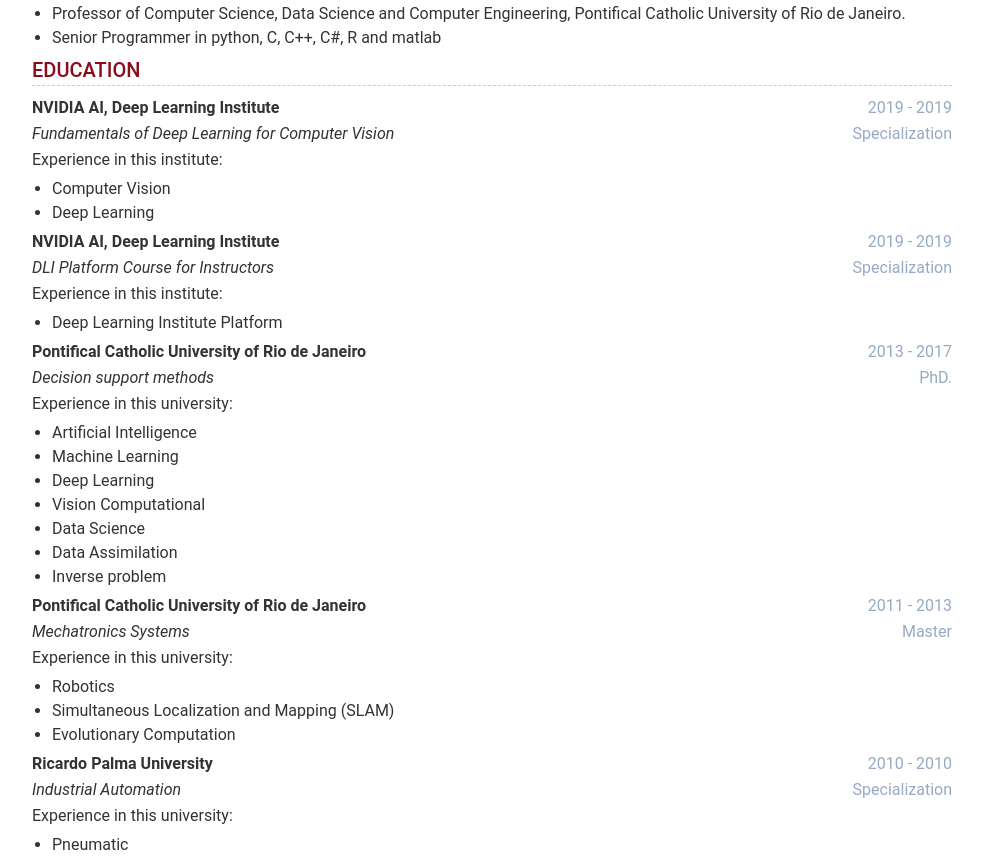
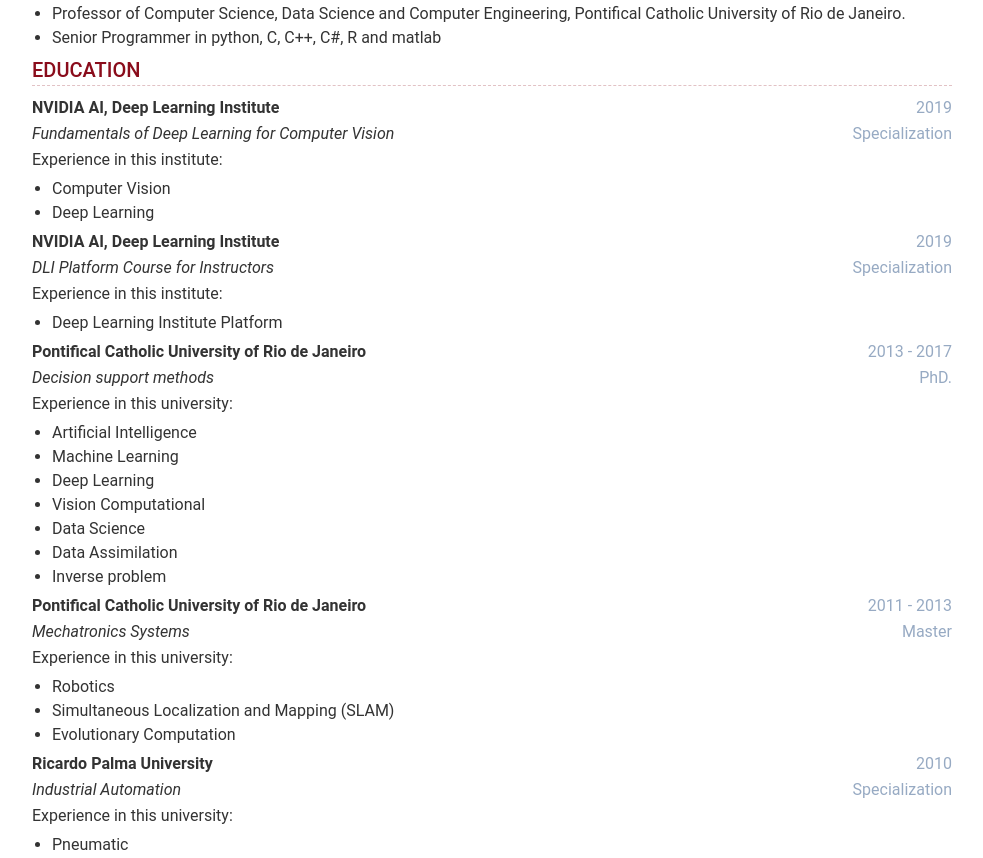
Before and after one commit to smitharauco/https-smitharauco.github.io-, a Jekyll site: the page built from index.html, in a window 1280 px wide and 1400 px high. Shown: the part 369-1227 px from the top of the window, without its empty margins (148-1131 px from the left). Built offline with Jekyll 4.4.1, drawn with Linux system fonts in a browser that asks for light colours; nearby versions of some CDN libraries.

Commit message:
Update data.yml

```diff
--- a/_data/data.yml
+++ b/_data/data.yml
@@ -58,7 +58,7 @@
   items:
 
     - university: NVIDIA AI, Deep Learning Institute
-      time: 2019 - 2019
+      time: 2019
       major: Fundamentals of Deep Learning for Computer Vision
       degree: Specialization
       details: |
@@ -67,7 +67,7 @@
         + Deep Learning
 
     - university: NVIDIA AI, Deep Learning Institute
-      time: 2019 - 2019
+      time: 2019
       major: DLI Platform Course for Instructors
       degree: Specialization
       details: |
@@ -98,7 +98,7 @@
         + Evolutionary Computation
 
     - university: Ricardo Palma University
-      time: 2010 - 2010
+      time: 2010
       major: Industrial Automation
       degree: Specialization
       details: |
```
